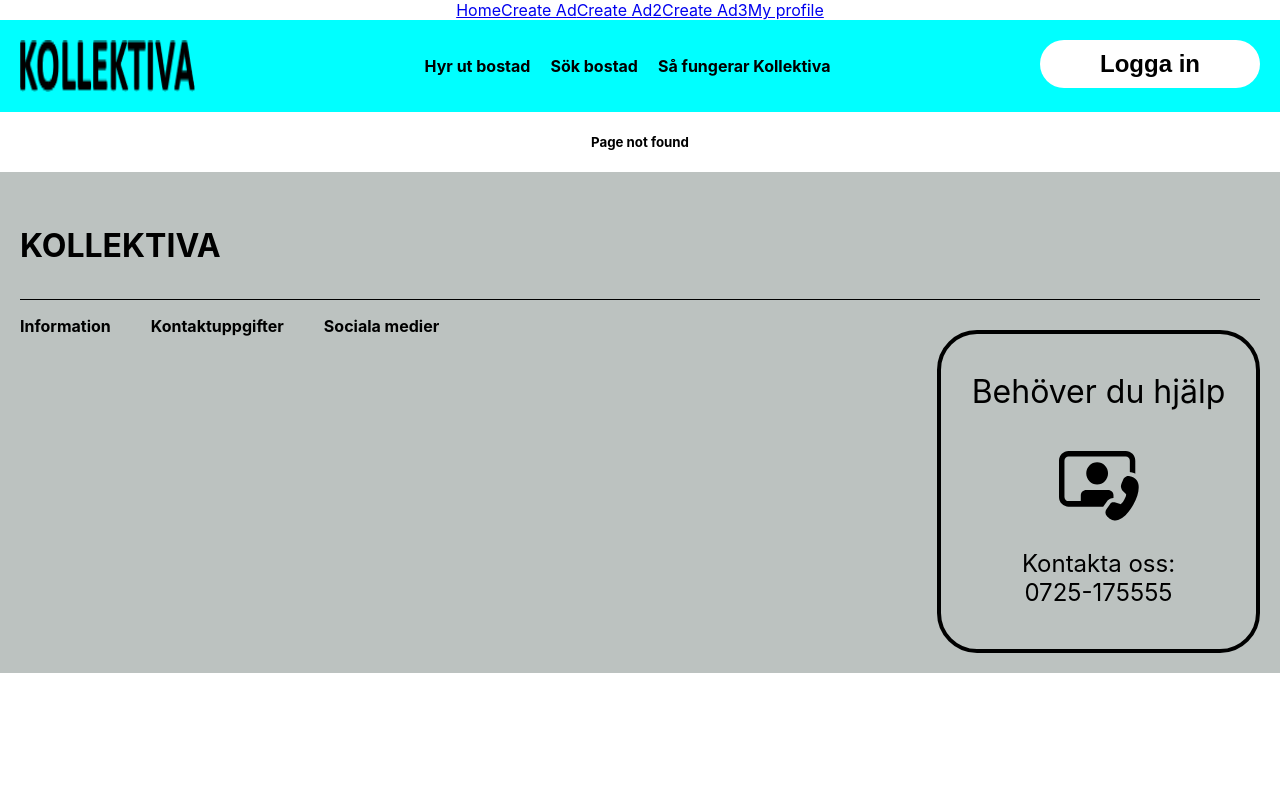
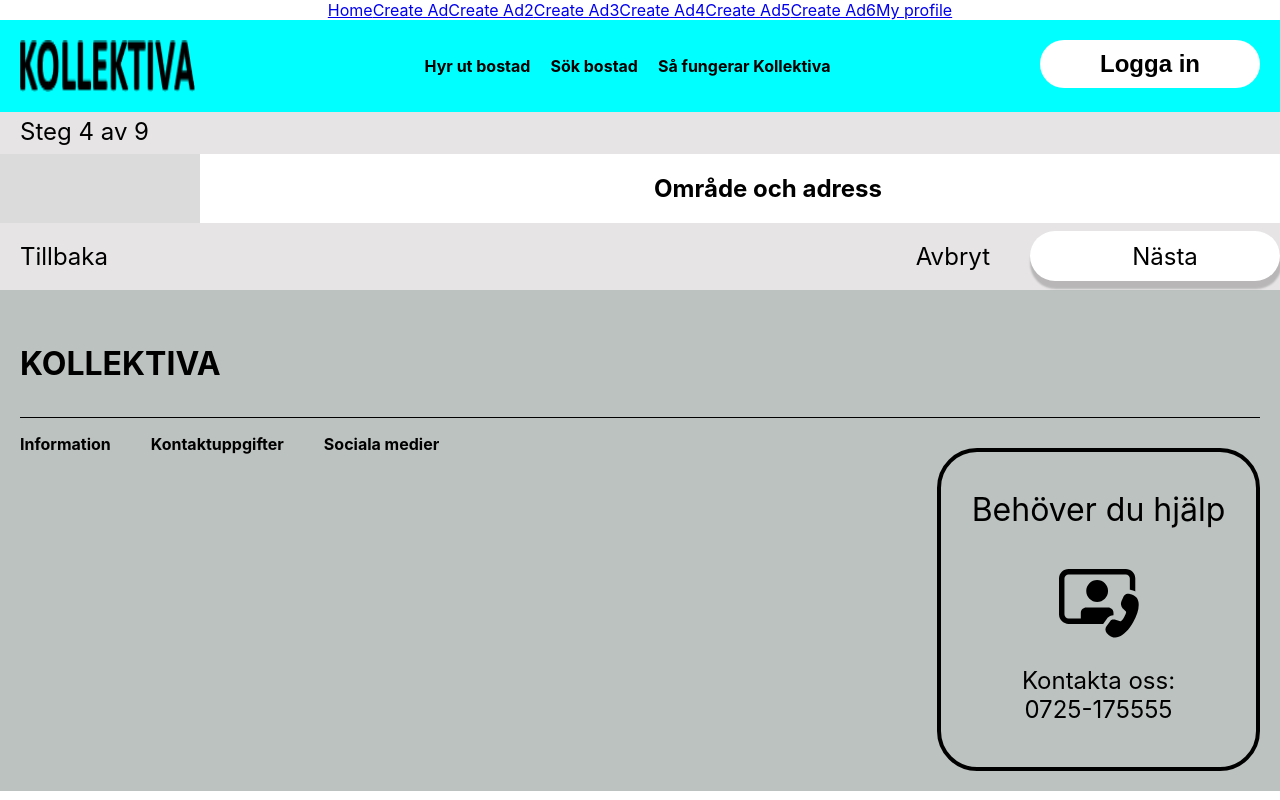
Before and after one commit to itisalbin/kollektiva-react, a React (Create React App) app: page /create-ad4 in a window 1280 px wide. Built offline with nearby package versions, Linux system fonts and the light colour scheme.

Commit message:
Created pages 4 and 5
... and broke the inputs. Will fix tomorrow

```diff
--- a/src/App.js
+++ b/src/App.js
@@ -10,6 +10,8 @@ import ProfilePage from "./pages/profilePage";
 import Navbar from "./components /Navbar";
 import CreateAd02 from "./pages/createAd02";
 import CreateAd03 from "./pages/createAd03";
+import CreateAd04 from "./pages/createAd04";
+import CreateAd05 from "./pages/createAd05";
 
 function App() {
   return (
@@ -19,6 +21,9 @@ function App() {
         <Link to="/create-ad">Create Ad</Link>
         <Link to="/create-ad2">Create Ad2</Link>
         <Link to="/create-ad3">Create Ad3</Link>
+        <Link to="/create-ad4">Create Ad4</Link>
+        <Link to="/create-ad5">Create Ad5</Link>
+        <Link to="/create-ad6">Create Ad6</Link>
         <Link to="/profile">My profile</Link>
       </nav>
       <Navbar />
@@ -26,6 +31,8 @@ function App() {
         <CreateAd01 path="/create-ad" />
         <CreateAd02 path="/create-ad2" />
         <CreateAd03 path="/create-ad3" />
+        <CreateAd04 path="/create-ad4" />
+        <CreateAd05 path="/create-ad5" />
 
         <ProfilePage path="/profile" />
         <StartPage path="/" />
--- a/src/components /CreateAdNextPrev/index.js
+++ b/src/components /CreateAdNextPrev/index.js
@@ -1,6 +1,4 @@
 import React from "react";
-import { Link } from "@reach/router";
-
 import "./CreateAdNextPrev.scss";
 
 const CreateAdNextPrev = ({ backTo, abort, link, text }) => {
--- a/src/components /LgInput/index.scss
+++ b/src/components /LgInput/index.scss
@@ -1,15 +1,15 @@
 @import "../../variables.scss";
 
 .page-content {
-    //max-width: 850px;
+    max-width: 850px;
     width: 100vw;
     margin: 0 auto;
     display: flex;
     justify-content: center;
 }
-// .col{
-//     flex-direction: column;
-// }
+.col{
+    flex-direction: column;
+}
 //Ger knapparna en bestämd vidd.
 .four {
     width: 220px;
@@ -52,9 +52,9 @@
 }
 
 .form .plan input:checked + label:after {
-    // width: 40px;
-    // height: 40px;
-    //line-height: 40px;
+    width: 40px;
+    height: 40px;
+    line-height: 40px;
     border-radius: 100%;
     border: 2px solid #333;
     background-color: #2fcc71;
--- /dev/null
+++ b/src/pages/createAd04.js
@@ -0,0 +1,27 @@
+import React from "react";
+import ProgressCreateAd from "../components /ProgressCreateAd";
+import CreateAdNextPrev from "../components /CreateAdNextPrev";
+import CreateAdMenu from "../components /CreateAdMenu";
+
+import "./createAd.scss";
+
+const CreateAd04 = () => {
+  return (
+    <div className="create-ad-page">
+      <ProgressCreateAd nr="4" />
+      <div className="grid-container">
+        <CreateAdMenu />
+        <div>
+          <h2>Område och adress</h2>
+          <div className="input-container"></div>
+        </div>
+      </div>
+      <CreateAdNextPrev
+      link="/create-ad5"
+      text="Nästa"
+      />
+    </div>
+  );
+};
+
+export default CreateAd04;
--- /dev/null
+++ b/src/pages/createAd05.js
@@ -0,0 +1,27 @@
+import React from "react";
+import ProgressCreateAd from "../components /ProgressCreateAd";
+import CreateAdNextPrev from "../components /CreateAdNextPrev";
+import CreateAdMenu from "../components /CreateAdMenu";
+
+import "./createAd.scss";
+
+const CreateAd05 = () => {
+  return (
+    <div className="create-ad-page">
+      <ProgressCreateAd nr="4" />
+      <div className="grid-container">
+        <CreateAdMenu />
+        <div>
+          <h2>Hyra och önskad hyresgäst</h2>
+          <div className="input-container"></div>
+        </div>
+      </div>
+      <CreateAdNextPrev
+      link="/create-ad5"
+      text="Nästa"
+      />
+    </div>
+  );
+};
+
+export default CreateAd05;
```
